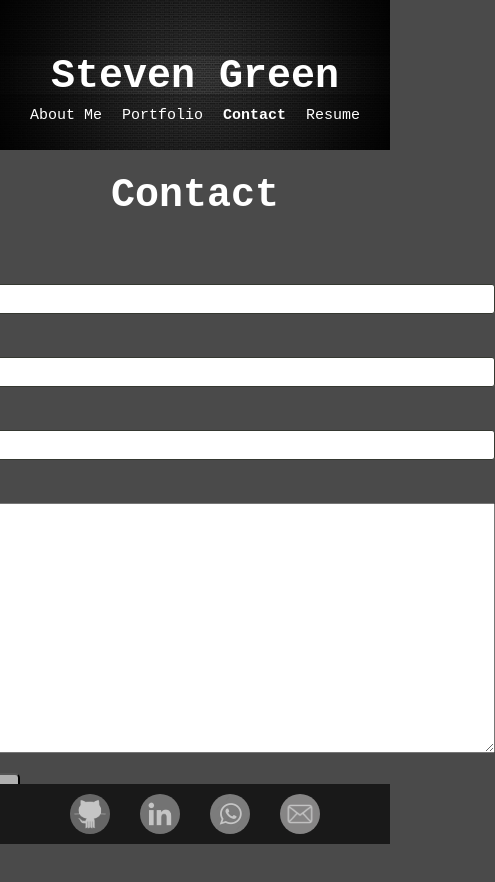
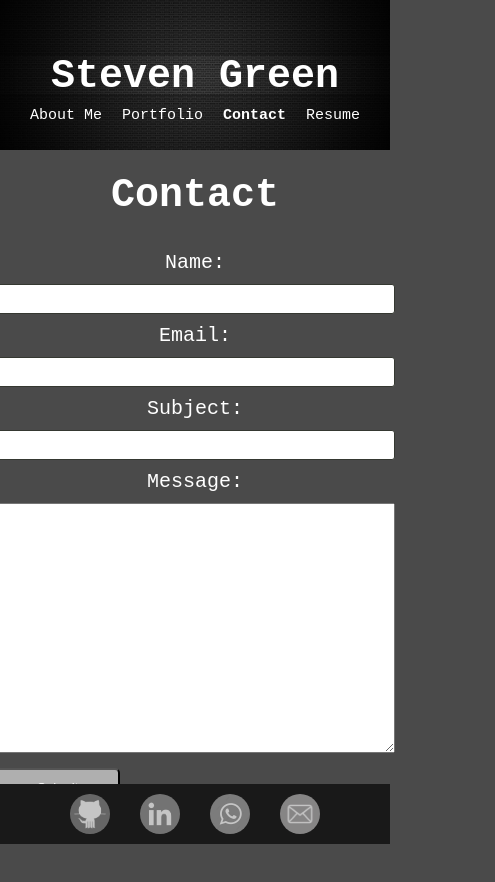
Before and after one commit to mrgreen12375/green-portfolio, a React (Create React App) app: page / in a window 390 px wide. Both pictures are taken after a click on the item "Contact". Shown: the top 882 px of the page, 495 px wide, since content can reach past the window. Built offline with nearby package versions, Linux system fonts and the light colour scheme.

Commit message:
fixed input fields

```diff
--- a/src/style.css
+++ b/src/style.css
@@ -606,6 +606,14 @@ footer {
 		font-size: 20px;
 	}
 
+    .userInput {
+        width: 400px;
+    }
+
+    .messageInput {
+        width: 400px;
+    }
+
 }
 
 @media screen and (max-width: 500px) {
@@ -637,6 +645,20 @@ footer {
         margin-top: 70px;
     }
 
+    form div {
+        display: flex;
+        flex-direction: column;
+        align-items: center;
+    }
+
+    .userInput {
+        width: 400px;
+    }
+
+    .messageInput {
+        width: 400px;
+    }
+
     .resumeMargin {
         margin: 0px -40px 0px -40px;
     }
```
Also changed, not shown: 6 other files (tests, documents, lock files or other folders).
